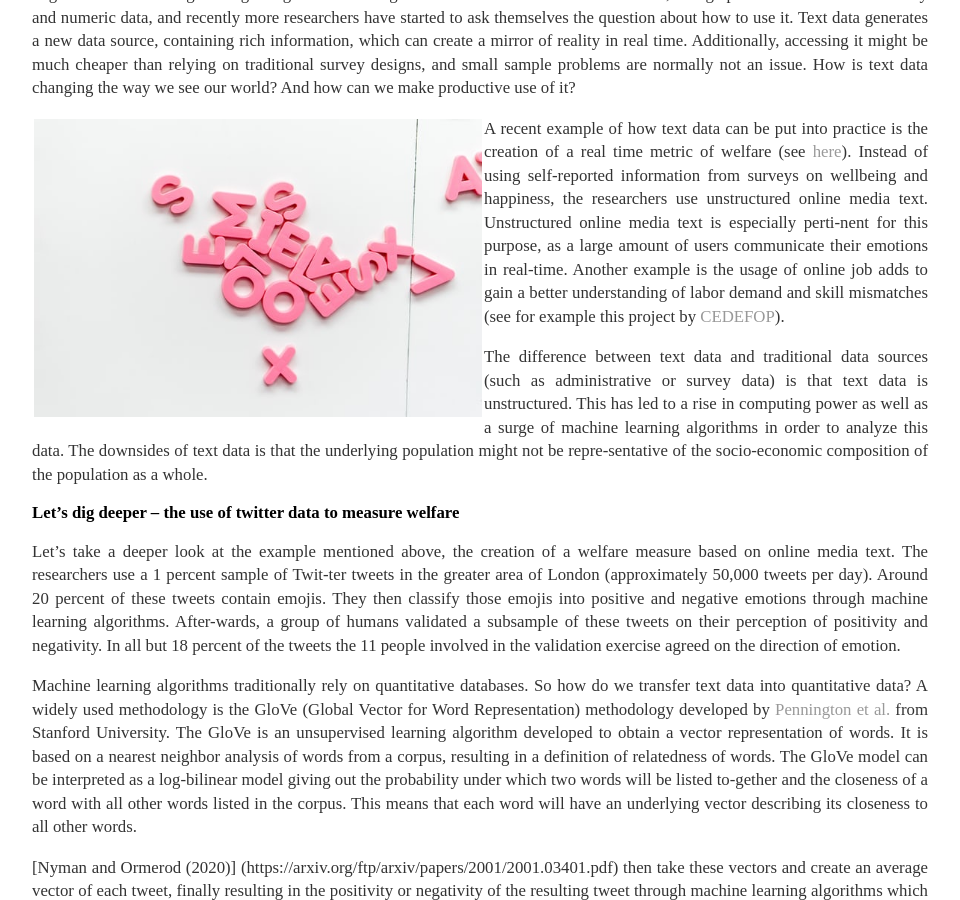
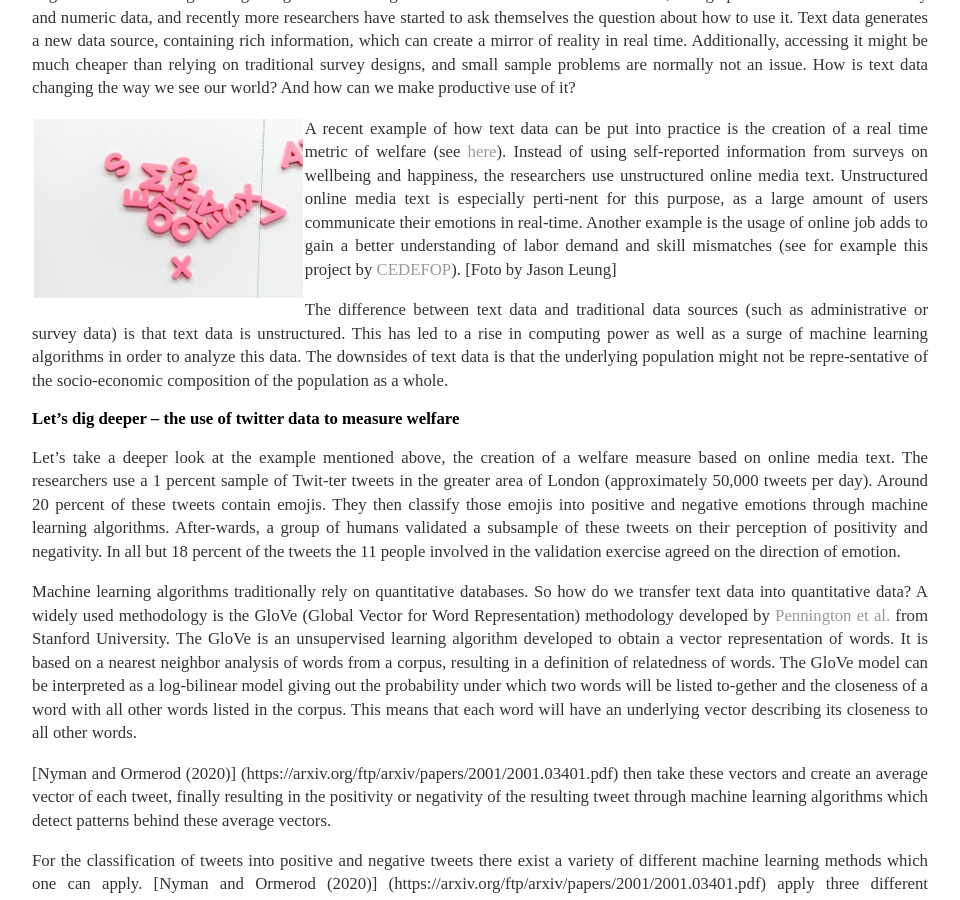
Before and after one commit to BrittaRude/BrittaRude.github.io, a Jekyll site: the page built from inputs_datascience/_posts/2021-06-27-text-as-data.md, in a window 1280 px wide and 900 px high, scrolled down 451 px. Shown: the whole window, without its empty margins (160-1120 px from the left). Built offline with Jekyll 4.4.1, drawn with Linux system fonts in a browser that asks for light colours.

Commit message:
Update 2021-06-27-text-as-data.md

```diff
--- a/inputs_datascience/_posts/2021-06-27-text-as-data.md
+++ b/inputs_datascience/_posts/2021-06-27-text-as-data.md
@@ -10,9 +10,9 @@
 
 Digitalization has brought along a large amount of digital text. Text data is a new form of data, lining up next to the masses of binary and numeric data, and recently more researchers have started to ask themselves the question about how to use it. Text data generates a new data source, containing rich information, which can create a mirror of reality in real time. Additionally, accessing it might be much cheaper than relying on traditional survey designs, and small sample problems are normally not an issue. How is text data changing the way we see our world? And how can we make productive use of it?
 
-<img src="/images/digital_text.jpg" alt="automation" style="float:left;margin: 2px 2px 2px 2px;max-width:50%;"/>
+<img src="/images/digital_text.jpg" alt="automation" style="float:left;margin: 2px 2px 2px 2px;max-width:30%;"/>
 
-A recent example of how text data can be put into practice is the creation of a real time metric of welfare (see [here](https://arxiv.org/ftp/arxiv/papers/2001/2001.03401.pdf)). Instead of using self-reported information from surveys on wellbeing and happiness, the researchers use unstructured online media text. Unstructured online media text is especially perti-nent for this purpose, as a large amount of users communicate their emotions in real-time. Another example is the usage of online job adds to gain a better understanding of labor demand and skill mismatches (see for example this project by [CEDEFOP]( https://www.cedefop.europa.eu/de/data-visualisations/skills-online-vacancies)).
+A recent example of how text data can be put into practice is the creation of a real time metric of welfare (see [here](https://arxiv.org/ftp/arxiv/papers/2001/2001.03401.pdf)). Instead of using self-reported information from surveys on wellbeing and happiness, the researchers use unstructured online media text. Unstructured online media text is especially perti-nent for this purpose, as a large amount of users communicate their emotions in real-time. Another example is the usage of online job adds to gain a better understanding of labor demand and skill mismatches (see for example this project by [CEDEFOP]( https://www.cedefop.europa.eu/de/data-visualisations/skills-online-vacancies)). [Foto by Jason Leung]
 
 The difference between text data and traditional data sources (such as administrative or survey data) is that text data is unstructured. This has led to a rise in computing power as well as a surge of machine learning algorithms in order to analyze this data. The downsides of text data is that the underlying population might not be repre-sentative of the socio-economic composition of the population as a whole.
 
```
